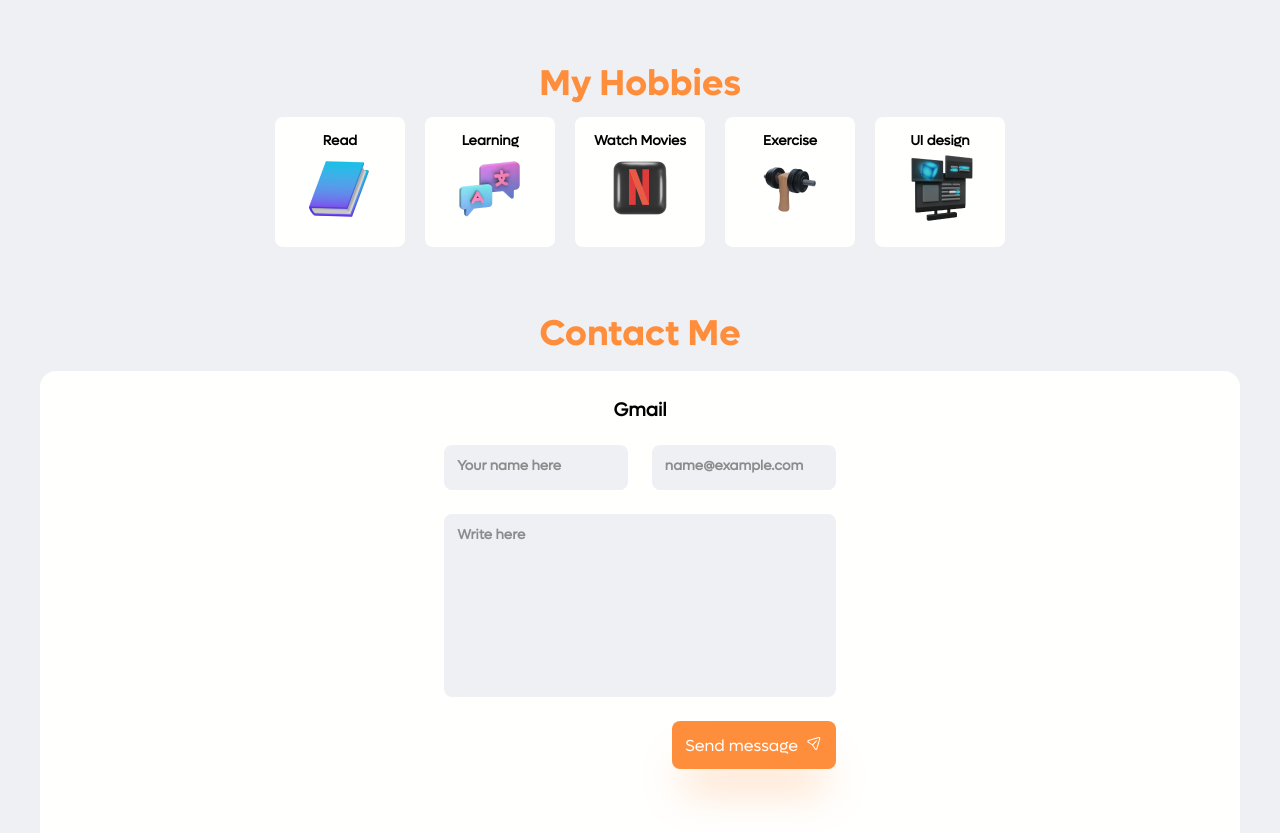
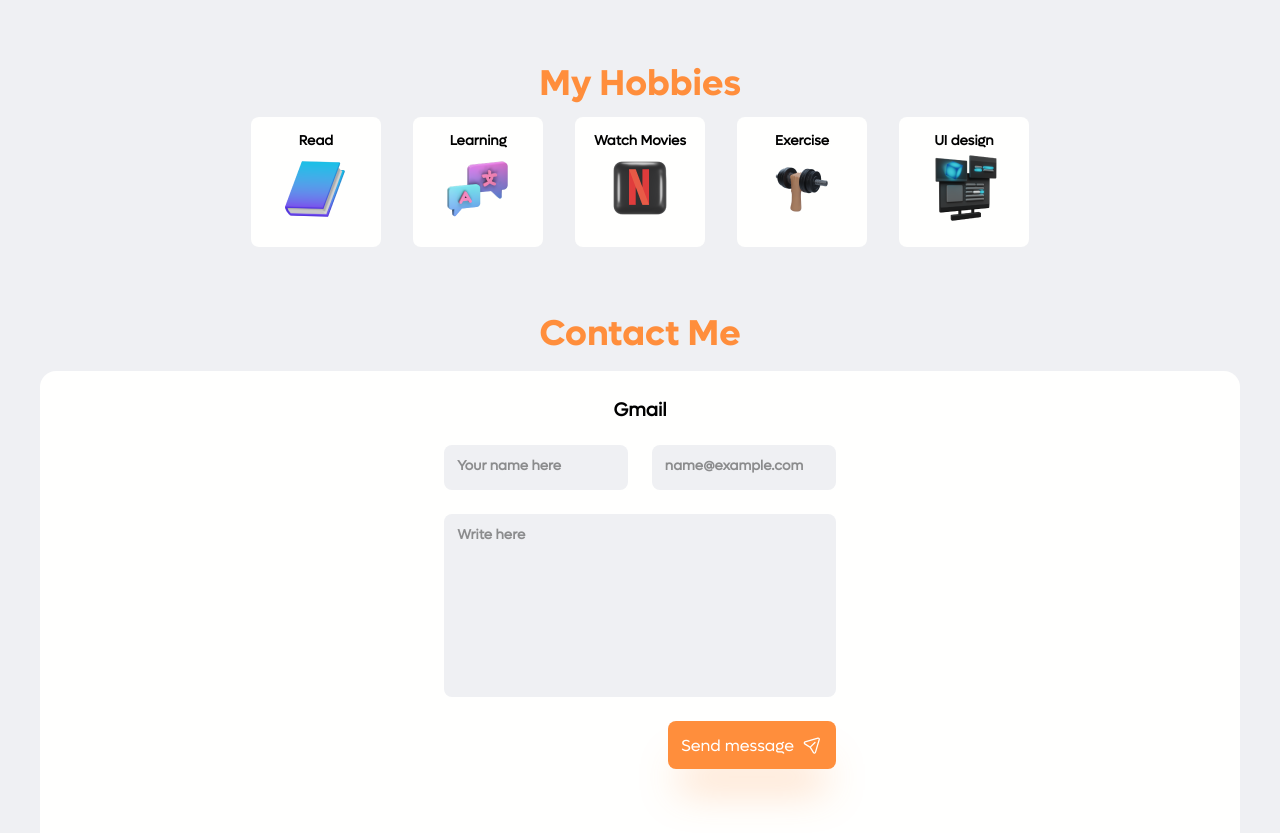
Before and after one commit to ItsMeLeonardo/portfolio, a website built with Vite: page index.html in a window 1280 px wide. Shown: the part 1536-2369 px from the top of the page. Built offline with nearby package versions, Linux system fonts and the light colour scheme.

Commit message:
[FIX] some styles

```diff
--- a/index.html
+++ b/index.html
@@ -59,7 +59,7 @@
     <article class="Hero-data">
       <header class="Hero-header">
         <h1 class="Hero-text">
-        Hello <br />
+          Hello <br/>
           I'm <strong class="Hero-name">Leonardo</strong> <br>
           Front-end developer
         </h1>
@@ -111,7 +111,7 @@
     </article>
 
     <picture class="Hero-image">
-    <img  src="/images/png/hero-image.png" alt="Leonardo's photo">
+      <img src="/images/png/hero-image.png" alt="Leonardo's photo">
     </picture>
   </section>
 
@@ -126,7 +126,9 @@
       <h2 class="About-title">Who I am</h2>
     </header>
     <article class="About-content">
-    <p class="paragraph">Hi 👋, I’m a web developer, I like the frontend, I really enjoy making web pages and I like to follow the best practices (clean code, user experience), I like discover new technologies, new ways to solve a problem, I always seek to diversify my knowledge, to be prepared for future challenges.</p>
+      <p class="paragraph">Hi 👋, I’m a web developer, I like the frontend, I really enjoy making web pages and I like
+        to follow the best practices (clean code, user experience), I like discover new technologies, new ways to solve
+        a problem, I always seek to diversify my knowledge, to be prepared for future challenges.</p>
     </article>
   </section>
 
@@ -234,12 +236,14 @@
 
         <ul class="Skills-list">
           <li class="Skill-item">
+            <a href="https://developer.mozilla.org/en-US/docs/Web/HTML" target="_blank">
               <figure class="skill-data">
                 <picture class="skill-icon">
                   <img src="/icons/svg/html.svg" alt="html5 logo">
                 </picture>
                 <figcaption class="skill-name">HTML5</figcaption>
               </figure>
+            </a>
           </li>
 
           <li class="Skill-item">
@@ -412,7 +416,7 @@
 
         <button class="Form-submit Button Button--primary">
           Send message
-        <picture>
+          <picture class="Form-icon">
             <img src="icons/svg/send.svg" alt="plane icon">
           </picture>
         </button>
--- a/src/styles/index.pcss
+++ b/src/styles/index.pcss
@@ -56,7 +56,7 @@
     --primary-shadow: 0 32px 40px -12px rgba(255, 142, 60, 0.35);
     --secondary-shadow: 0 32px 40px -12px rgba(42, 42, 42, 0.35);
     --dark-shadow: 0 32px 40px -12px rgba(42, 42, 42, 0.35);
-    --btn-active-shadow: inset 0 5px 28px rgba(183, 89, 53, 0.8);
+    --btn-active-shadow: inset 0px 0.1em 0.6em #e0623c;
     --btn-hover-shadow: 0 0 0 transparent;
 
     /* ---- border-radius ----*/
@@ -92,7 +92,10 @@ body {
     display: flex;
     justify-content: center;
 }
-
+::selection {
+    background: var(--primary);
+    color: var(--white);
+}
 textarea {
     resize: none;
 }
@@ -698,6 +701,17 @@ textarea {
 .Form-submit {
     align-self: flex-end;
 }
+.Form-icon {
+    --size: 1.25rem;
+    width: var(--size);
+    height: var(--size);
+    & img {
+        width: 100%;
+        height: 100%;
+        object-fit: cover;
+        object-position: center;
+    }
+}
 
 /* media queries TABLET*/
 @media (min-width: 768px) {
@@ -849,6 +863,11 @@ textarea {
         margin-top: 120px;
     }
 
+    /* ---- about me ---- */
+    .About-content {
+        padding: 0 25%;
+    }
+
     /* ---- My projects ---- */
     .ProjectCard {
         width: 380px;
@@ -860,8 +879,9 @@ textarea {
         width: 380px;
     }
 
-    /* ---- about me ---- */
-    .About-content {
-        padding: 0 25%;
+    /* ---- Hobbies ----*/
+    .Hobbies-content {
+        gap: 2rem;
     }
+
 }
```
Also changed, not shown: src/styles/index.css. Lines whose indentation alone changed are shown as unchanged.
